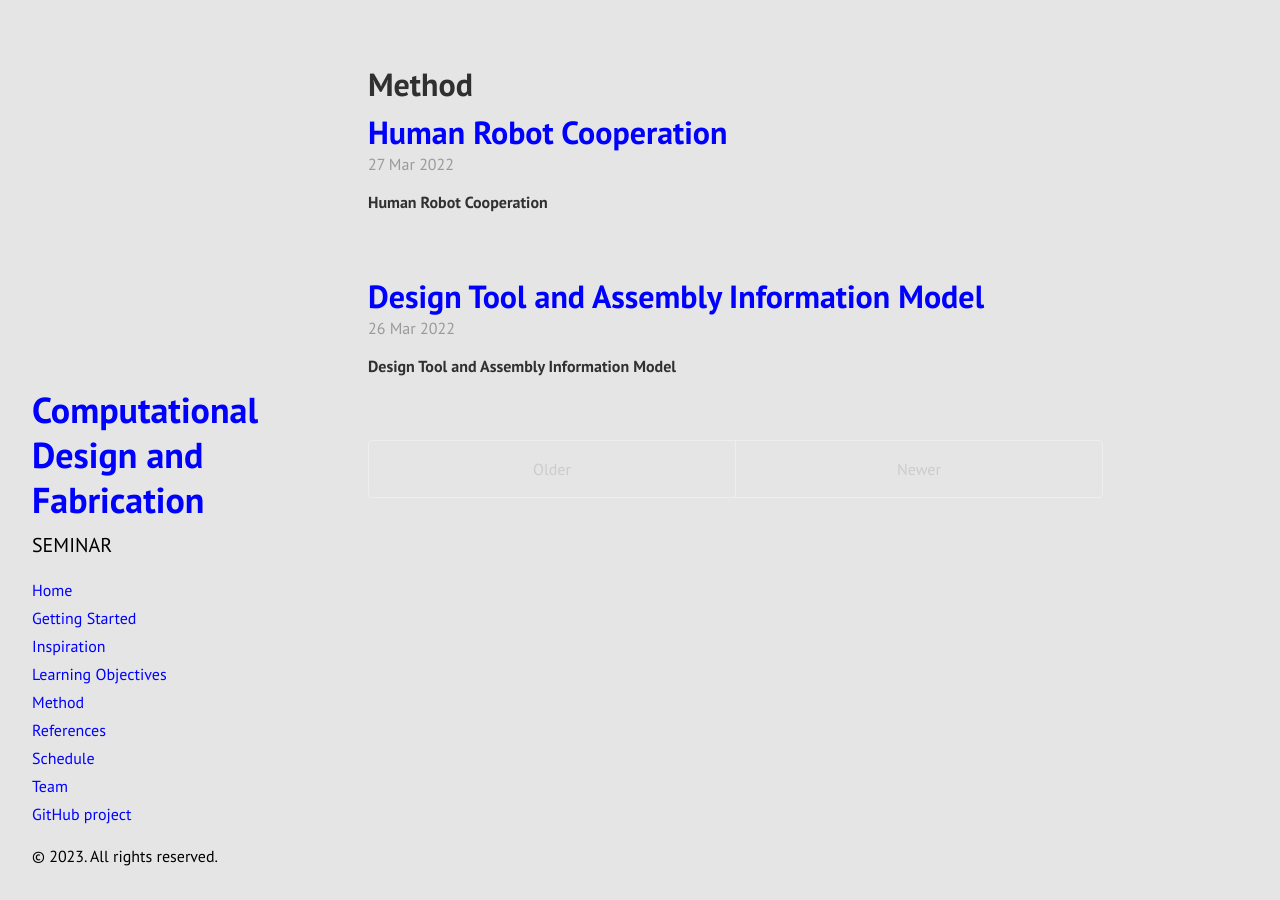
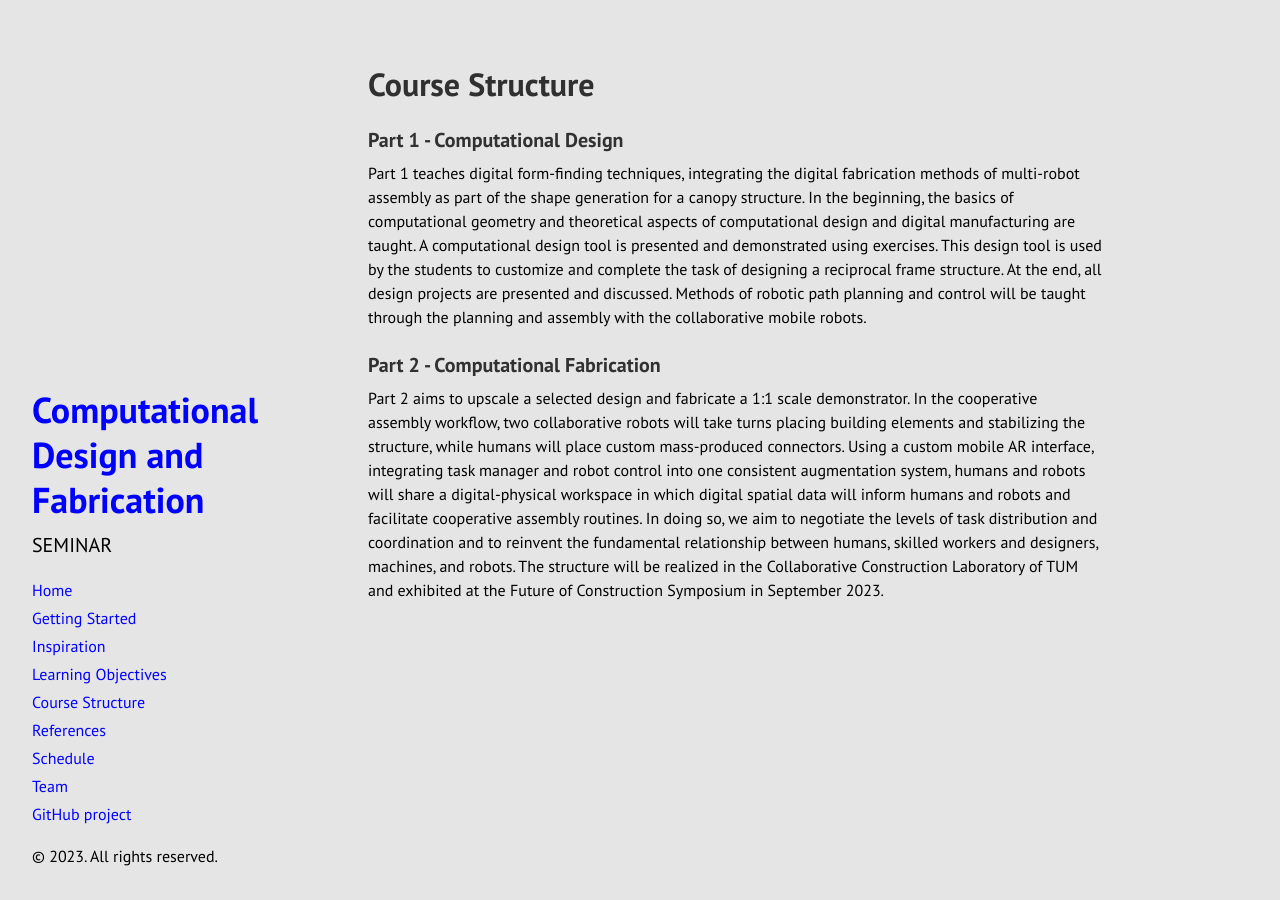
Before and after one commit to jckenny59/cdf_2023, a Jekyll site: the page built from docs/method.md, in a window 1280 px wide. Built offline with Jekyll 4.4.1, drawn with Linux system fonts in a browser that asks for light colours; Markdown is read by kramdown in place of the engine named in the settings.

Commit message:
Update method.md

```diff
--- a/docs/method.md
+++ b/docs/method.md
@@ -1,37 +1,12 @@
 ---
 layout: page
-title: Method
+title: Course Structure
 ---
 
-<div class="posts">
-  {% for post in site.posts %}
-  <div class="post">
-    <h1 class="post-title">
-      <a href="{{site.baseurl}}{{ post.url }}">
-        {{ post.title }}
-      </a>
-    </h1>
+### Part 1 - Computational Design
 
-    <span class="post-date">{{ post.date | date_to_string }}</span>
+Part 1 teaches digital form-finding techniques, integrating the digital fabrication methods of multi-robot assembly as part of the shape generation for a canopy structure. In the beginning, the basics of computational geometry and theoretical aspects of computational design and digital manufacturing are taught. A computational design tool is presented and demonstrated using exercises. This design tool is used by the students to customize and complete the task of designing a reciprocal frame structure. At the end, all design projects are presented and discussed. Methods of robotic path planning and control will be taught through the planning and assembly with the collaborative mobile robots.
 
-    {{ post.content }}
-  </div>
-  {% endfor %}
-</div>
+### Part 2 - Computational Fabrication
 
-<div class="pagination">
-  {% if site.next_page %}
-    <a class="pagination-item older" href="{{ site.baseurl }}page{{paginator.next_page}}">Older</a>
-  {% else %}
-    <span class="pagination-item older">Older</span>
-  {% endif %}
-  {% if site.previous_page %}
-    {% if site.page == 2 %}
-      <a class="pagination-item newer" href="{{ site.baseurl }}">Newer</a>
-    {% else %}
-      <a class="pagination-item newer" href="{{ site.baseurl }}page{{paginator.previous_page}}">Newer</a>
-    {% endif %}
-  {% else %}
-    <span class="pagination-item newer">Newer</span>
-  {% endif %}
-</div>
+Part 2 aims to upscale a selected design and fabricate a 1:1 scale demonstrator. In the cooperative assembly workflow, two collaborative robots will take turns placing building elements and stabilizing the structure, while humans will place custom mass-produced connectors. Using a custom mobile AR interface, integrating task manager and robot control into one consistent augmentation system, humans and robots will share a digital-physical workspace in which digital spatial data will inform humans and robots and facilitate cooperative assembly routines. In doing so, we aim to negotiate the levels of task distribution and coordination and to reinvent the fundamental relationship between humans, skilled workers and designers, machines, and robots. The structure will be realized in the Collaborative Construction Laboratory of TUM and exhibited at the Future of Construction Symposium in September 2023.
```
